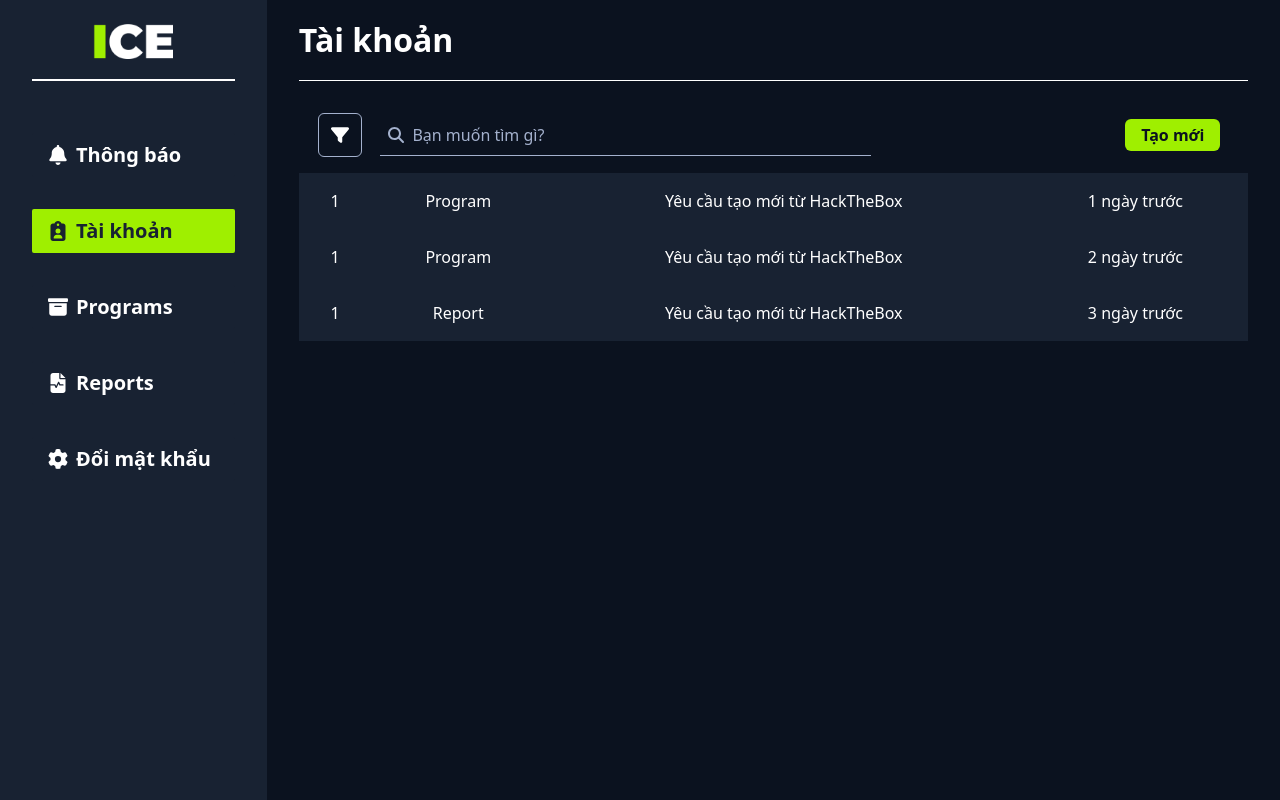
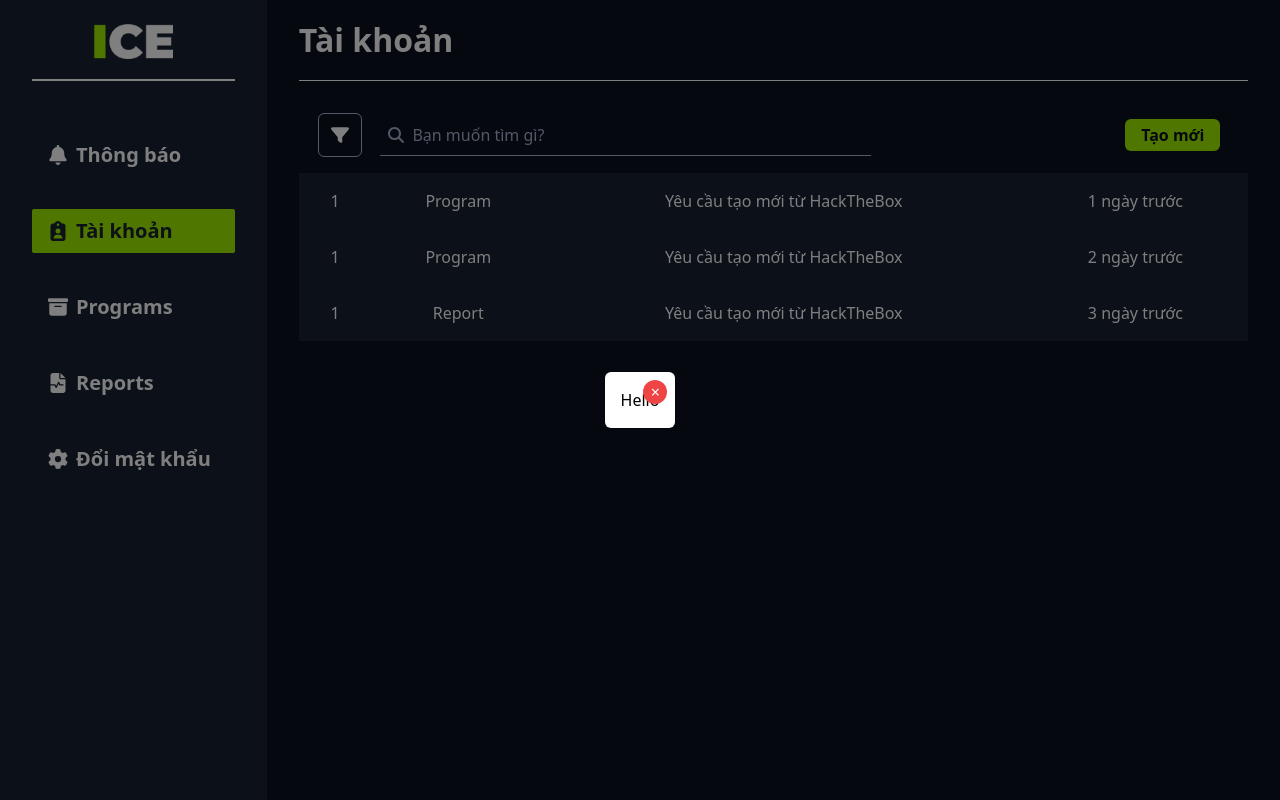
Before and after one commit to dinh-namle/ICE-INT3306-8, a React (Vite) app: page /admin/accounts in a window 1280 px wide. Both pictures are taken after a click on the button "Tạo mới". Built offline with nearby package versions, Linux system fonts and the light colour scheme.

Commit message:
add Modal component

```diff
--- /dev/null
+++ b/src/components/Modal.tsx
@@ -0,0 +1,23 @@
+
+import React from "react";
+
+interface ModalProps {
+  onClose: () => void;
+  children: React.ReactNode;
+}
+
+const Modal: React.FC<ModalProps> = ({ onClose, children }) => {
+  return <div className='fixed inset-0 bg-black bg-opacity-50 flex justify-center items-center'>
+    <div className='bg-white p-4 rounded-md relative'>
+      <button
+        onClick={() => onClose()}
+        className='absolute top-2 right-2 bg-red-500 text-white rounded-full w-6 h-6 flex items-center justify-center'
+      >
+        &times;
+      </button>
+      {children}
+    </div>
+  </div>;
+}
+
+export default Modal;
--- a/src/components/index.ts
+++ b/src/components/index.ts
@@ -3,3 +3,4 @@ export {default as Header} from './Header';
 export {default as Footer} from './Footer';
 export {default as Sidebar} from './SideBar';
 export {default as PartnerSideBar} from './PartnerSideBar'
+export {default as Modal } from './Modal';
--- a/src/pages/Admin/AdminAccounts.tsx
+++ b/src/pages/Admin/AdminAccounts.tsx
@@ -1,4 +1,5 @@
-import { AdminTitle, Table } from '../../components'
+import { useState } from 'react'
+import { AdminTitle, Modal, Table } from '../../components'
 import { FaFilter, FaMagnifyingGlass } from 'react-icons/fa6'
 
 const needHeader = false
@@ -10,6 +11,11 @@ const data = [
 ]
 
 const AdminAccounts = () => {
+
+  const [openModal, setOpenModal] = useState(false)
+
+  const handleOpenModal = () => { setOpenModal(!openModal) }
+
   return (
     <div className='w-full h-lvh bg-main1-1 flex flex-col'>
       <AdminTitle title='Tài khoản' />
@@ -30,7 +36,7 @@ const AdminAccounts = () => {
           </div>
         </form>
         <div className='basis-[36%] flex justify-end'>
-          <button onClick={null} className='basis-auto transition ease-in-out duration-100 hover:scale-110 text-main1-1 bg-main2-1 font-semibold py-[4px] px-[16px] mx-1 rounded-md'>
+          <button onClick={() => {handleOpenModal()}} className='basis-auto transition ease-in-out duration-100 hover:scale-110 text-main1-1 bg-main2-1 font-semibold py-[4px] px-[16px] mx-1 rounded-md'>
             Tạo mới
           </button>
         </div>
@@ -39,6 +45,10 @@ const AdminAccounts = () => {
       <div className='w-full h-full '>
         <Table needHeader={needHeader} columns={columns} data={data} />
       </div>
+
+      {openModal && <Modal onClose={() => {handleOpenModal()}}>
+        <h1>Hello</h1>
+      </Modal>}
     </div>
   )
 }
```
